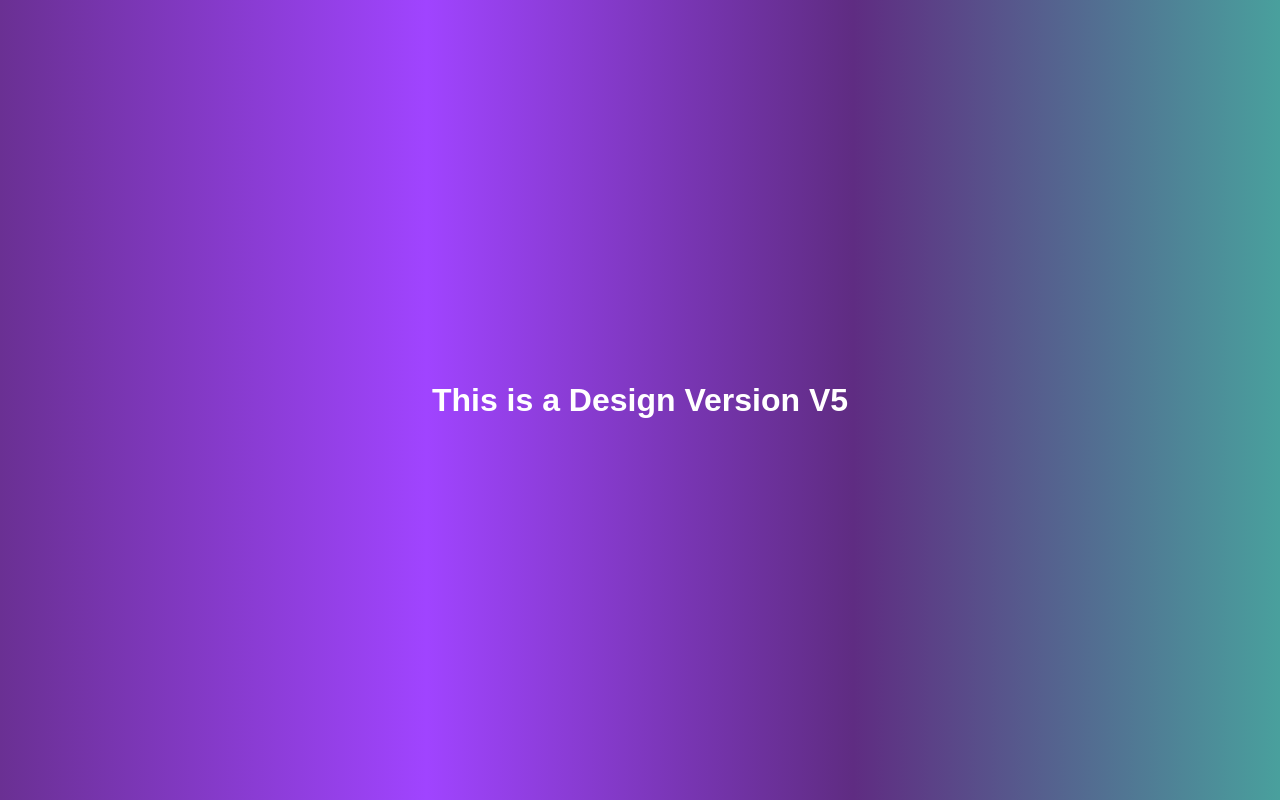
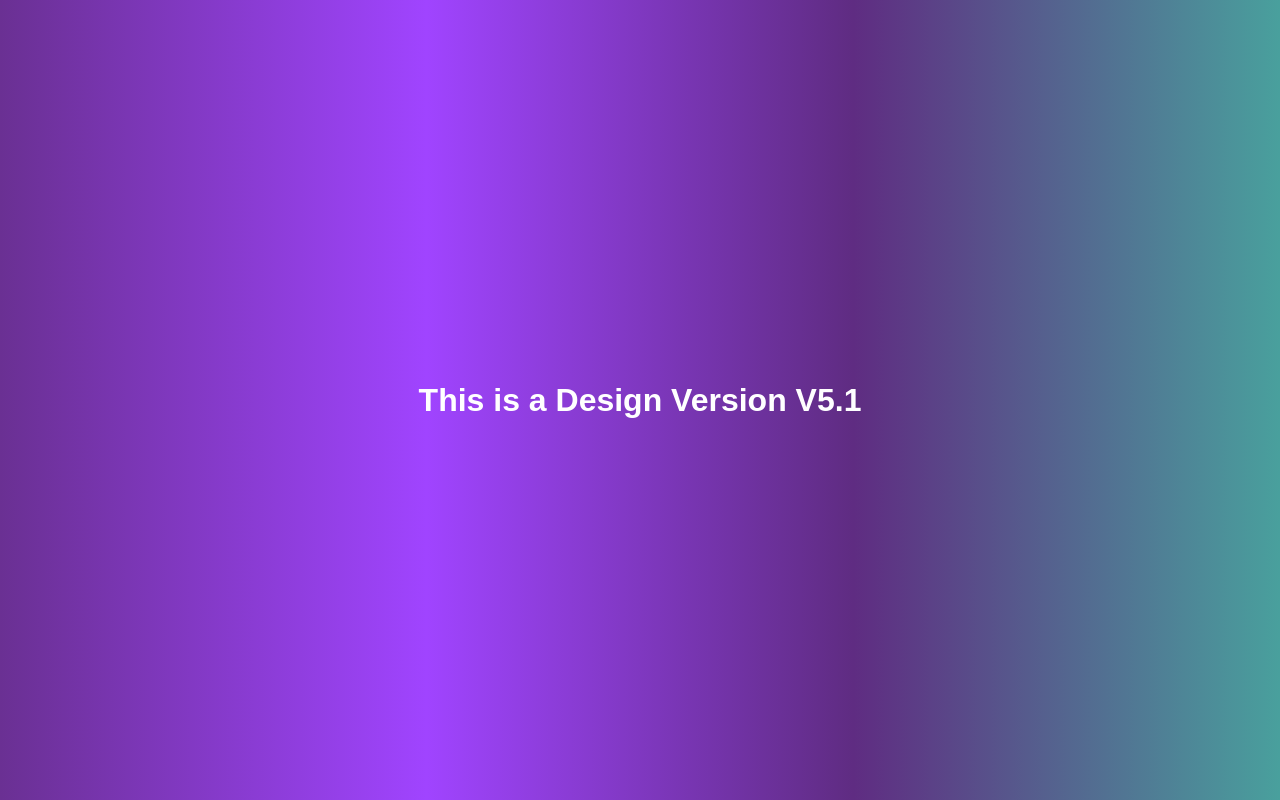
Before and after one commit to rabbyhasanrzs/test-git-master-repo, a plain HTML site: page index.html in a window 1280 px wide. Drawn offline with Linux system fonts and the light colour scheme.

Commit message:
Change the version to 5.1

```diff
--- a/index.html
+++ b/index.html
@@ -7,6 +7,6 @@
     <title>Document</title>
 </head>
 <body>
-    <h1>This is a Design Version V5</h1>
+    <h1>This is a Design Version V5.1</h1>
 </body>
 </html>
```
